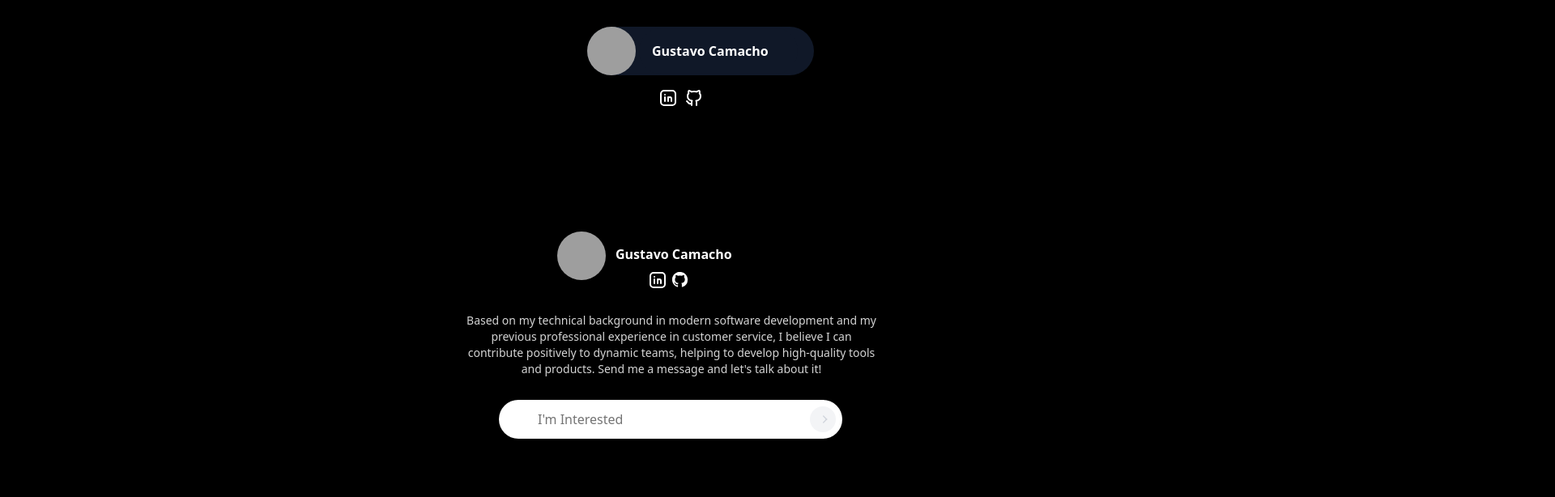
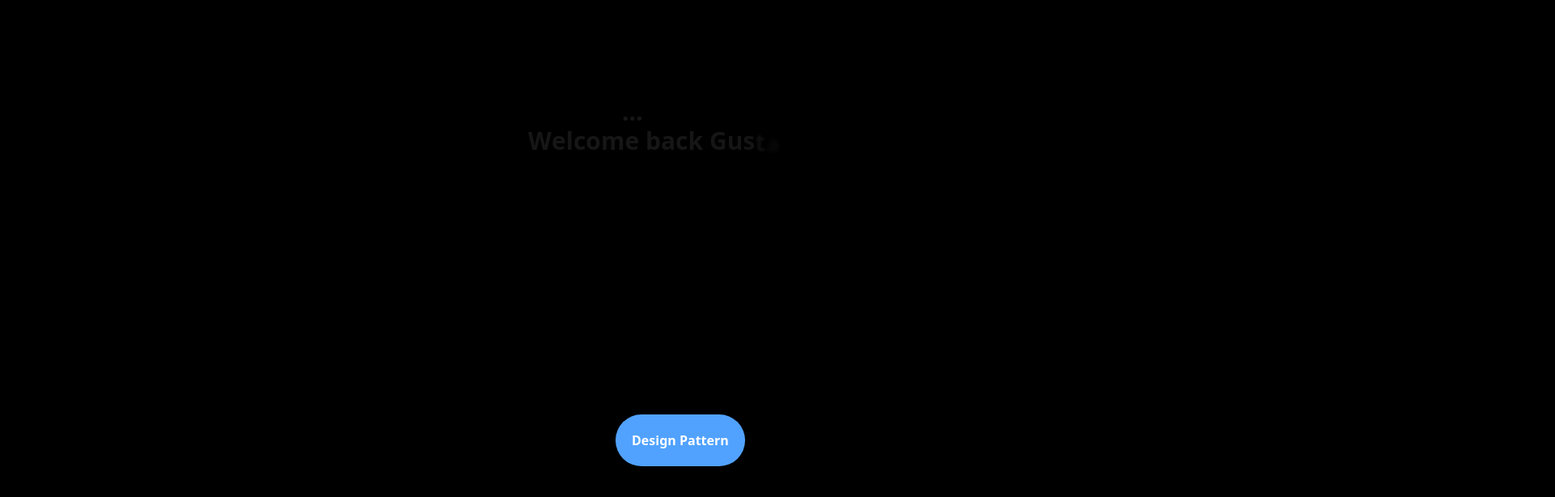
Before and after one commit to Gusttav28/gustavo-portfolio, a Next.js app: page /blog in a window 1280 px wide. Shown: the top 614 px of the page at 81% size, 1920 px wide, since content can reach past the window. Built offline with nearby package versions, Linux system fonts and the light colour scheme; grey boxes are pictures that could not be loaded.

Commit message:
adding some files

```diff
--- a/src/app/NavbarDemo.jsx
+++ b/src/app/NavbarDemo.jsx
@@ -46,8 +46,11 @@ const DummyContent = () => {
         xl:-mt-50 xl:ml-280 xl:-mb-10
         2xl:-mt-50 2xl:ml-300
         ">
+          <a href="/contact">
+            <button className="bg-neutral-200 text-black hover:scale-105 transition-transform rounded-4xl text-base font-bold -ml-10 p-4 md:p-6 md:text-base lg:p-6 lg:ml-8 lg:mt-5 lg:text-base xl:p-5 xl:text-base">Contact</button>
+          </a>
           <a href="/assets/gcresume.pdf">
-            <button className="bg-neutral-500 text-white hover:scale-105 transition-transform rounded-4xl text-base font-bold p-4 md:p-6 md:text-base lg:p-6 lg:text-base xl:p-5 xl:text-sm">Download CV</button>
+            <button className="bg-neutral-500 text-white hover:scale-105 transition-transform rounded-4xl text-base font-bold ml-4 p-4 md:p-6 md:text-base lg:p-6 lg:mt-5 lg:text-base xl:p-5 xl:text-base">Download CV</button>
           </a>
         </div>
         <div>
--- a/src/app/blog/page.jsx
+++ b/src/app/blog/page.jsx
@@ -2,17 +2,28 @@
 
 import { NavbarSimple } from "../components/NavBarMUI2"
 import UnderPage from "../components/UnderPage"
+import { FlipWords } from "../components/ui/FlipWords";
+import { FlipWords2 } from "../components/ui/FlipWords";
 
 export default function Page() {
-
-    const windowAlert = () => (
-        alert("Gustavo is still working on this page")
-    )
+    const words = ["...", "", "", ""];
+    const words2 = ["..", "...", "Welcome back Gustavo!"];
 
     return(
         <div>
-            <NavbarSimple/>
-            <UnderPage/>
+            {/* <NavbarSimple/> */}
+            <h1 className="ml-11 text-left text-2xl sm:text-4xl md:text-4xl lg:text-2xl xl:text-3xl xl:mt-30 xl:ml-190 font-bold">
+            < FlipWords2 words={words} /> <br />
+            </h1>
+            <div className="ml-11">
+                <h1 className="font-bold text-2xl md:text-4xl lg:text-2xl xl:text-3xl xl:ml-150">
+                <FlipWords words={words2} /> <br />
+                </h1>
+            </div>
+            <a href="/assets/DesignPattern.pdf">
+            <button className="bg-blue-400 text-white hover:scale-105 transition-transform rounded-4xl text-base font-bold ml-4 p-4 md:p-6 md:text-base lg:p-6 lg:mt-5 lg:text-base xl:p-5 xl:text-base xl:ml-190 xl:mt-80">Design Pattern</button>
+          </a>
+            {/* <UnderPage/> */}
         </div>
     )
 }
```
Also changed, not shown: 1 other file (tests, documents, lock files or other folders).
